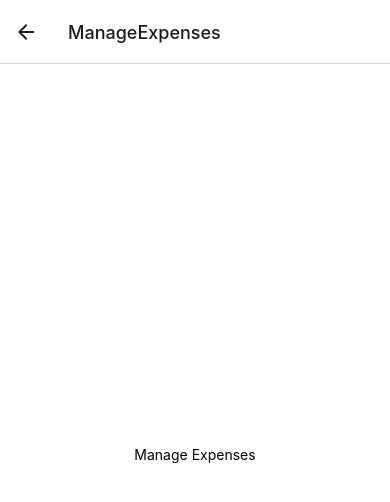
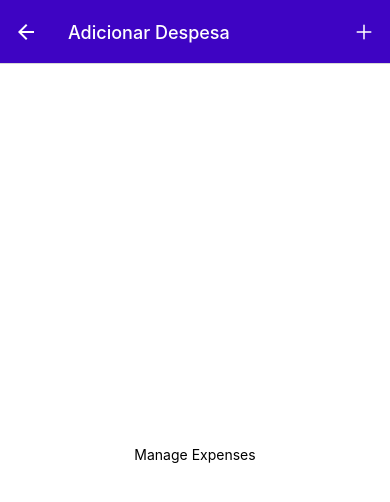
Before and after one commit to MarceloBxD/ExpenseTracker, a React Native app: screen /ManageExpenses in a window 390 px wide. Shown: the top 502 px of the page. Built offline with nearby package versions, Linux system fonts and the light colour scheme.

Commit message:
feat: adding modal to edit or add an expense

```diff
--- a/App.tsx
+++ b/App.tsx
@@ -1,5 +1,5 @@
 import { StatusBar } from "expo-status-bar";
-import { Text, View } from "react-native";
+import { Text, TouchableOpacity, View } from "react-native";
 
 import { NavigationContainer } from "@react-navigation/native";
 
@@ -11,14 +11,22 @@ import { Ionicons } from "@expo/vector-icons";
 import { AllExpenses } from "./screens/AllExpenses";
 import { RecentExpenses } from "./screens/RecentExpenses";
 import { GlobalStyles } from "./styles/GlobalStyles";
+import IconButton from "./components/UI/IconButton";
 
-const Stack = createNativeStackNavigator();
+export type RootStackParamList = {
+  ExpensesOverview: undefined;
+  ManageExpenses: {
+    expenseId: string;
+  };
+};
+
+const Stack = createNativeStackNavigator<RootStackParamList>();
 const Tab = createBottomTabNavigator();
 
 const ExpensesOverview = () => {
   return (
     <Tab.Navigator
-      screenOptions={{
+      screenOptions={({ navigation }) => ({
         headerStyle: {
           backgroundColor: GlobalStyles.colors.primary500,
         },
@@ -27,7 +35,17 @@ const ExpensesOverview = () => {
         tabBarStyle: {
           backgroundColor: GlobalStyles.colors.primary500,
         },
-      }}
+        headerRight: ({ tintColor }) => (
+          <IconButton
+            onPress={() => {
+              navigation.navigate("ManageExpenses");
+            }}
+            icon="add"
+            size={24}
+            color={tintColor}
+          />
+        ),
+      })}
     >
       <Tab.Screen
         options={{
@@ -60,7 +78,14 @@ export default function App() {
     <>
       <StatusBar style="light" />
       <NavigationContainer>
-        <Stack.Navigator>
+        <Stack.Navigator
+          screenOptions={{
+            headerStyle: {
+              backgroundColor: GlobalStyles.colors.primary500,
+            },
+            headerTintColor: GlobalStyles.colors.white,
+          }}
+        >
           <Stack.Screen
             options={{
               headerShown: false,
@@ -68,7 +93,13 @@ export default function App() {
             name="ExpensesOverview"
             component={ExpensesOverview}
           />
-          <Stack.Screen name="ManageExpenses" component={ManageExpenses} />
+          <Stack.Screen
+            options={{
+              presentation: "modal",
+            }}
+            name="ManageExpenses"
+            component={ManageExpenses}
+          />
         </Stack.Navigator>
       </NavigationContainer>
     </>
--- a/components/ExpensesList/index.tsx
+++ b/components/ExpensesList/index.tsx
@@ -1,8 +1,13 @@
-import { FlatList, StyleSheet, Text, View } from "react-native";
+import React from "react";
+import { FlatList, Pressable, StyleSheet, Text, View } from "react-native";
 import { GlobalStyles } from "../../styles/GlobalStyles";
 
 import { formatToBRL } from "../../utils/formatToBRL";
 import { formatDate } from "../../utils/formatDate";
+import { NativeStackNavigationProp } from "@react-navigation/native-stack";
+import { useNavigation } from "@react-navigation/native";
+import { styles } from "./styles";
+import { RootStackParamList } from "../../App";
 
 type ItemProps = {
   id: string;
@@ -15,9 +20,29 @@ type ExpensesProps = {
   expenses: ItemProps[];
 };
 
-function renderExpenseItem({ item }: { item: ItemProps }) {
+type NavigationProp = NativeStackNavigationProp<
+  RootStackParamList,
+  "ManageExpenses"
+>;
+
+const ExpenseItem = ({ item }: { item: ItemProps }) => {
+  const navigation = useNavigation<NavigationProp>();
+
+  function expensePressHandler() {
+    navigation.navigate("ManageExpenses", {
+      expenseId: item.id,
+    });
+  }
+
   return (
-    <View style={styles.itemContainer}>
+    <Pressable
+      onPress={expensePressHandler}
+      style={({ pressed }) => {
+        return pressed
+          ? [styles.itemContainer, styles.pressed]
+          : styles.itemContainer;
+      }}
+    >
       <View>
         <Text style={styles.itemDescription}>{item.description}</Text>
         <Text style={styles.purchaseDate}>{formatDate(item.date)}</Text>
@@ -25,54 +50,17 @@ function renderExpenseItem({ item }: { item: ItemProps }) {
       <View>
         <Text style={styles.itemAmount}>R${formatToBRL(item.amount)}</Text>
       </View>
-    </View>
+    </Pressable>
   );
-}
+};
 
 export default function ExpensesList({ expenses }: ExpensesProps) {
   return (
     <FlatList
       style={styles.flatList}
       data={expenses}
-      // o renderItem é uma função que recebe um objeto com a propriedade item
-      renderItem={renderExpenseItem}
-      // Key Extractor busca o item de fato, não sendo o objeto, e sim cada item do objeto
+      renderItem={({ item }) => <ExpenseItem item={item} />}
       keyExtractor={(item) => item.id}
     />
   );
 }
-
-const styles = StyleSheet.create({
-  itemContainer: {
-    flex: 1,
-    padding: 10,
-    flexDirection: "row",
-    justifyContent: "space-between",
-    alignItems: "center",
-    marginVertical: 5,
-    backgroundColor: GlobalStyles.colors.primary400,
-    borderRadius: 10,
-  },
-  itemDescription: {
-    fontSize: 14,
-    color: "#fff",
-  },
-  itemAmount: {
-    fontSize: 15,
-    color: GlobalStyles.colors.primary400,
-    backgroundColor: "#fff",
-    padding: 5,
-    minWidth: 100,
-    textAlign: "center",
-    fontWeight: "bold",
-    borderRadius: 12,
-  },
-  purchaseDate: {
-    fontSize: 13,
-    color: "#ccc",
-    marginTop: 3,
-  },
-  flatList: {
-    marginTop: 10,
-  },
-});
--- a/components/ExpensesList/styles.ts
+++ b/components/ExpensesList/styles.ts
@@ -0,0 +1,40 @@
+import { StyleSheet } from "react-native";
+import { GlobalStyles } from "../../styles/GlobalStyles";
+
+export const styles = StyleSheet.create({
+  itemContainer: {
+    flex: 1,
+    padding: 10,
+    flexDirection: "row",
+    justifyContent: "space-between",
+    alignItems: "center",
+    marginVertical: 5,
+    backgroundColor: GlobalStyles.colors.primary400,
+    borderRadius: 10,
+  },
+  itemDescription: {
+    fontSize: 14,
+    color: "#fff",
+  },
+  itemAmount: {
+    fontSize: 15,
+    color: GlobalStyles.colors.primary400,
+    backgroundColor: "#fff",
+    padding: 5,
+    minWidth: 100,
+    textAlign: "center",
+    fontWeight: "bold",
+    borderRadius: 12,
+  },
+  purchaseDate: {
+    fontSize: 13,
+    color: "#ccc",
+    marginTop: 3,
+  },
+  flatList: {
+    marginTop: 10,
+  },
+  pressed: {
+    opacity: 0.75,
+  },
+});
--- /dev/null
+++ b/components/UI/IconButton/index.tsx
@@ -0,0 +1,41 @@
+import { Pressable, PressableProps, View, StyleSheet } from "react-native";
+import { GlobalStyles } from "../../../styles/GlobalStyles";
+
+import { Ionicons } from "@expo/vector-icons";
+
+export interface IconButtonProps extends PressableProps {
+  size: number;
+  color: string | undefined;
+  icon: keyof typeof Ionicons.glyphMap;
+  onPress?: () => void;
+}
+
+export default function IconButton({
+  icon,
+  size,
+  color,
+  onPress,
+}: IconButtonProps) {
+  return (
+    <Pressable
+      style={({ pressed }) => pressed && styles.pressed}
+      onPress={onPress}
+    >
+      <View style={styles.buttonContainer}>
+        <Ionicons name={icon} size={size} color={color} />
+      </View>
+    </Pressable>
+  );
+}
+
+const styles = StyleSheet.create({
+  buttonContainer: {
+    borderRadius: 24,
+    marginHorizontal: 8,
+    marginVertical: 2,
+    padding: 6,
+  },
+  pressed: {
+    opacity: 0.75,
+  },
+});
--- a/screens/ManageExpenses/index.tsx
+++ b/screens/ManageExpenses/index.tsx
@@ -1,8 +1,39 @@
-import React from "react";
-import { View, Text } from "react-native";
+import React, { useLayoutEffect } from "react";
+import { View, Text, TouchableOpacity } from "react-native";
 import { styles } from "./styles";
 
-export const ManageExpenses = () => {
+import { NativeStackScreenProps } from "@react-navigation/native-stack";
+import { RootStackParamList } from "../../App";
+import IconButton from "../../components/UI/IconButton";
+
+type ManageExpensesProps = NativeStackScreenProps<
+  RootStackParamList,
+  "ManageExpenses"
+>;
+
+export const ManageExpenses = ({ route, navigation }: ManageExpensesProps) => {
+  const expenseId = route.params?.expenseId;
+  const isEditing = !!expenseId;
+
+  useLayoutEffect(() => {
+    navigation.setOptions({
+      title: isEditing ? "Editar Despesa" : "Adicionar Despesa",
+      headerRight: () => (
+        <TouchableOpacity
+          onPress={() => {
+            console.log("Save Expense");
+          }}
+        >
+          {isEditing ? (
+            <IconButton icon="save" size={24} color="#fff" />
+          ) : (
+            <IconButton icon="add" size={24} color="#fff" />
+          )}
+        </TouchableOpacity>
+      ),
+    });
+  }, [navigation, isEditing]);
+
   return (
     <View style={styles.container}>
       <Text>Manage Expenses</Text>
```
